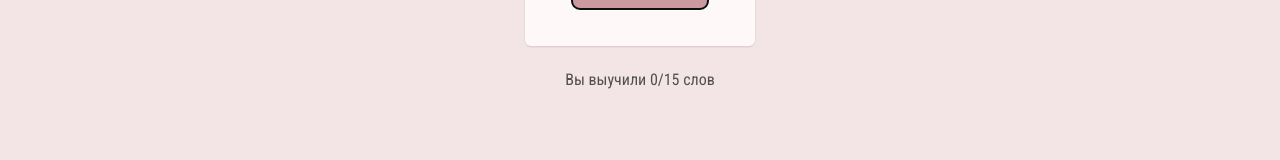
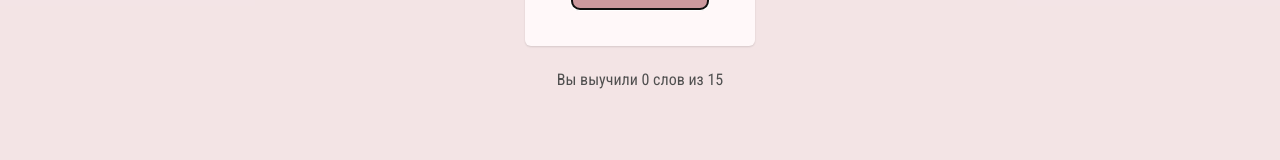
Before and after one commit to AlenaGM/flashcards-app, a React (Create React App) app: page /game in a window 1280 px wide. Shown: the part 503-663 px from the top of the page. Built offline with nearby package versions, Linux system fonts and the light colour scheme.

Commit message:
spelling fix

```diff
--- a/src/components/appGame/AppGame.js
+++ b/src/components/appGame/AppGame.js
@@ -38,6 +38,21 @@ const AppGame = ({words}) => {
         setLearnedNumber(result.length);
     }
 
+    function declOfNum(n, text_arr) {
+        n = Math.abs(n) % 100
+        var n1 = n % 10
+        if (n > 10 && n < 20) {
+            return text_arr[2]
+        }
+        if (n1 > 1 && n1 < 5) {
+            return text_arr[1]
+        }
+        if (n1 === 1) {
+            return text_arr[0]
+        }
+        return text_arr[2]
+    }
+
 
     const cards = words.map((word) => {
         const {id, ...wordProps} = word;
@@ -55,7 +70,7 @@ const AppGame = ({words}) => {
         <div className="app__game game">
             <div><i className="fas fa-arrow-left icon icon__arrow" onClick = {prevSlide}></i></div>
             <div>{cards[slideIndex-1]}
-                <div className="game_counter">Вы выучили {learnedNumber}/{words.length} слов</div>
+                <div className="game_counter">Вы выучили {learnedNumber} {declOfNum(learnedNumber, ['слово', 'слова', 'слов'])} из {words.length}</div>
             </div>
             <div><i className="fas fa-arrow-right icon icon__arrow" onClick = {nextSlide}></i></div>
         </div>
```
